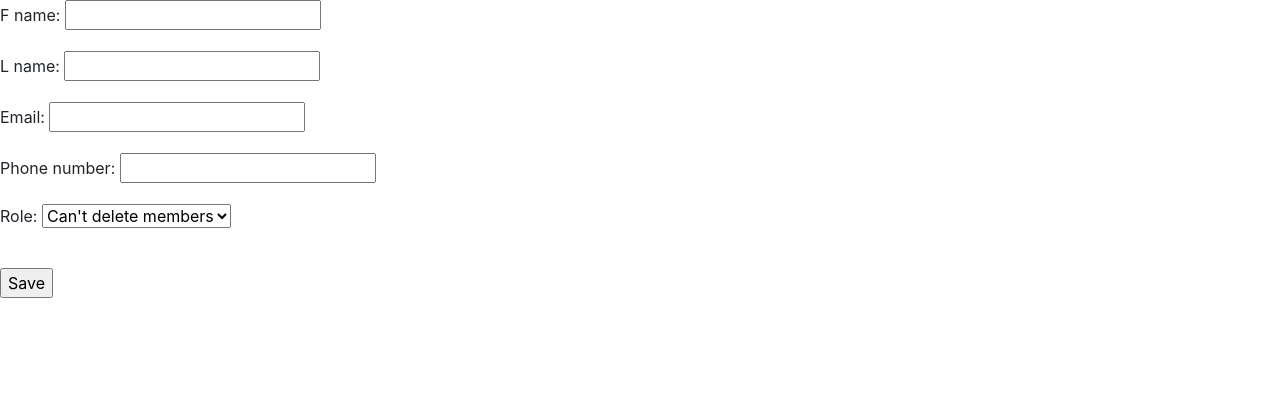
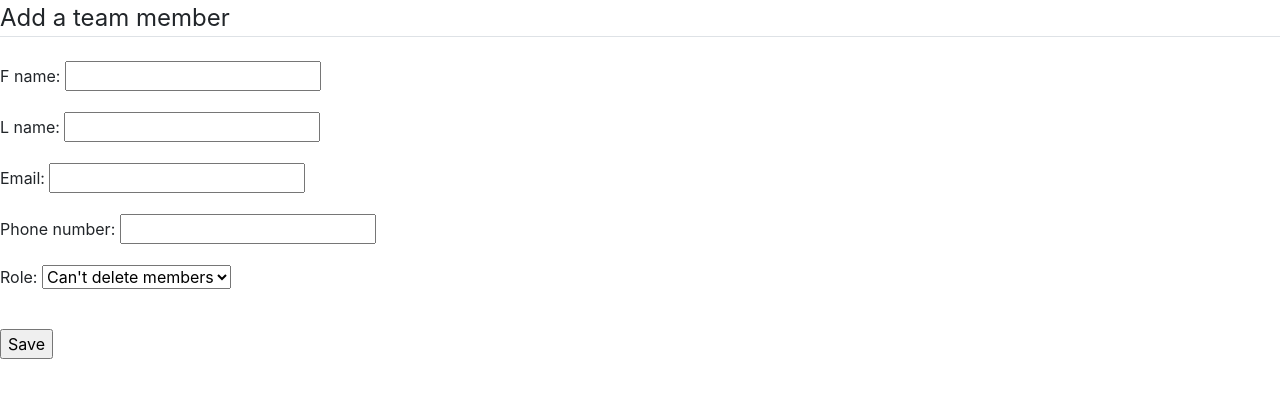
Before and after one commit to rahulroy96/team-management, a Django app: page /member/add/ in a window 1280 px wide. Shown: the top 398 px of the page. Run offline with Django 4.2, Linux system fonts and the light colour scheme; some libraries are stand-ins or nearby versions.

Commit message:
Added the header for the add page

```diff
--- a/members/templates/members/member_add.html
+++ b/members/templates/members/member_add.html
@@ -6,6 +6,7 @@
         <form action="{% url 'member-add' %}" method="post">
             {% csrf_token %}
             <fieldset class="form-group">
+                <legend class="border-bottom mb-4">Add a team member</legend>
                 {{ form.as_p }}
             </fieldset>
             <input type="submit" value="Save">
```
